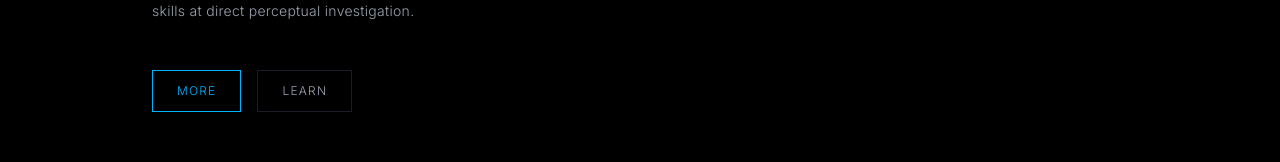
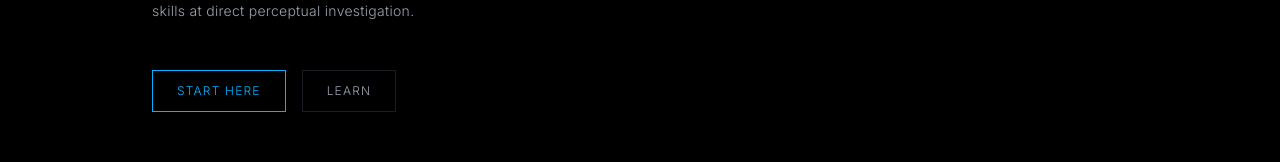
Before and after one commit to peter-j-hill/neuroyou, a Next.js app: page / in a window 1280 px wide. Shown: the part 549-711 px from the top of the page. Built offline with nearby package versions, Linux system fonts and the light colour scheme; no server answers.

Commit message:
Rename homepage hero button to Start Here

```diff
--- a/app/page.tsx
+++ b/app/page.tsx
@@ -33,7 +33,7 @@ export default function HomePage() {
             href="/start-here"
             className="px-6 py-3 border border-[var(--blue)] text-[var(--blue)] text-xs tracking-widest uppercase hover:bg-[var(--accent-glow)] transition-colors"
           >
-            More
+            Start Here
           </Link>
           <Link
             href="/exercises"
```
